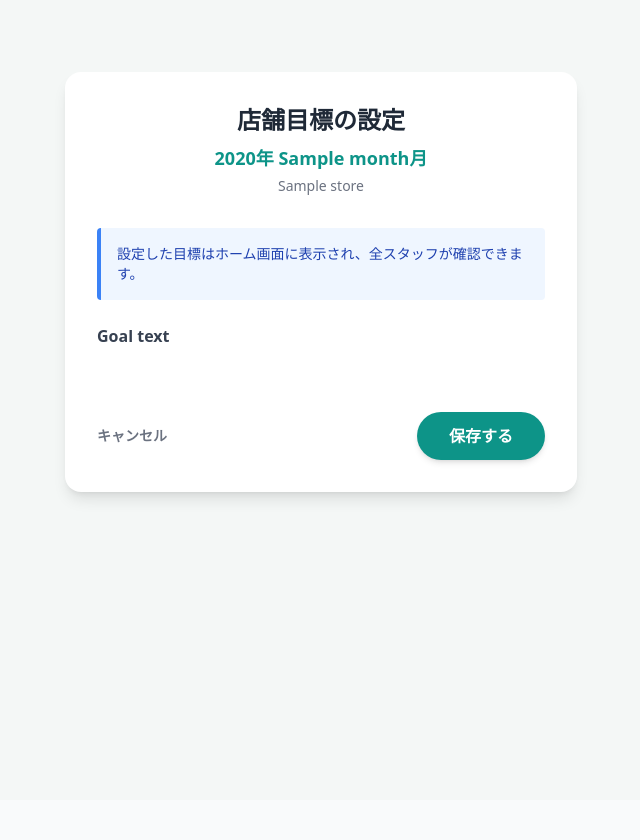
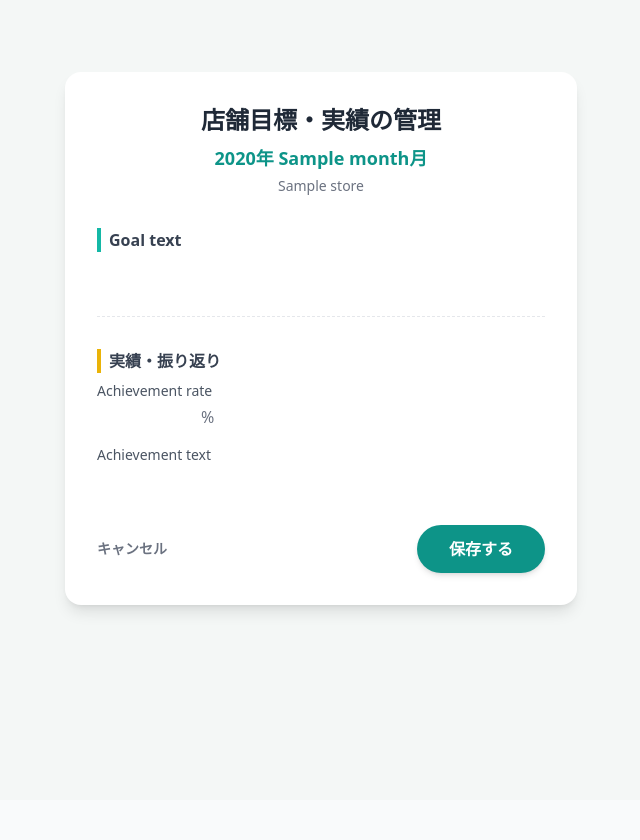
Before and after one commit to StericottoAlpha/C3, a Django app: template stores/templates/stores/update_goal.html in a window 1280 px wide. Shown: the top 840 px of the page, without its empty margins (319-959 px from the left). Run offline with Django 5.2, Linux system fonts and the light colour scheme; the template is opened without the code that fills it: most values are stand-ins (such as "Sample title", 1, 10 or a date in 2020); form fields are guessed from the names that the template uses; some libraries are stand-ins or nearby versions.

Commit message:
[add]additiostore achievement status

```diff
--- a/stores/templates/stores/update_goal.html
+++ b/stores/templates/stores/update_goal.html
@@ -7,29 +7,55 @@
     <div class="bg-white w-full max-w-lg rounded-2xl shadow-lg p-8 mt-10">
 
         <div class="text-center mb-8">
-            <h1 class="text-2xl font-bold text-gray-800">店舗目標の設定</h1>
+            <h1 class="text-2xl font-bold text-gray-800">店舗目標・実績の管理</h1>
             <div class="mt-2 text-teal-600 font-bold text-lg">
                 {{ year }}年 {{ month }}月
             </div>
             <p class="text-sm text-gray-500 mt-1">{{ store.store_name }}</p>
         </div>
 
-        <div class="mb-6 bg-blue-50 border-l-4 border-blue-500 p-4 rounded text-sm text-blue-800">
-            <p>設定した目標はホーム画面に表示され、全スタッフが確認できます。</p>
-        </div>
-
         <form method="post">
             {% csrf_token %}
 
             <div class="mb-8">
-                <label class="block text-gray-700 font-bold mb-2">{{ form.goal_text.label }}</label>
+                <label class="block text-gray-700 font-bold mb-2 border-l-4 border-teal-500 pl-2">
+                    {{ form.goal_text.label }}
+                </label>
                 {{ form.goal_text }}
                 {% if form.goal_text.errors %}
                     <div class="text-red-500 text-sm mt-1">{{ form.goal_text.errors }}</div>
                 {% endif %}
             </div>
 
-            <div class="flex items-center justify-between gap-4">
+            <hr class="border-gray-200 my-8 border-dashed">
+
+            <div class="mb-6">
+                <label class="block text-gray-700 font-bold mb-2 border-l-4 border-yellow-500 pl-2">
+                    実績・振り返り
+                </label>
+
+                <div class="mb-4">
+                    <label class="block text-sm text-gray-600 mb-1">{{ form.achievement_rate.label }}</label>
+                    <div class="flex items-center gap-2">
+                        <div class="w-24">
+                            {{ form.achievement_rate }}
+                        </div>
+                        <span class="text-gray-500">%</span>
+                    </div>
+                    {% if form.achievement_rate.errors %}
+                        <div class="text-red-500 text-sm mt-1">{{ form.achievement_rate.errors }}</div>
+                    {% endif %}
+                </div>
+
+                <div class="mb-2">
+                    <label class="block text-sm text-gray-600 mb-1">{{ form.achievement_text.label }}</label>
+                    {{ form.achievement_text }}
+                    {% if form.achievement_text.errors %}
+                        <div class="text-red-500 text-sm mt-1">{{ form.achievement_text.errors }}</div>
+                    {% endif %}
+                </div>
+            </div>
+            <div class="flex items-center justify-between gap-4 mt-8">
                 <a href="{% url 'common:index' %}" class="text-gray-500 hover:text-gray-700 text-sm font-bold transition">
                     キャンセル
                 </a>
```
Also changed, not shown: stores/forms.py (+19 -2 lines).
